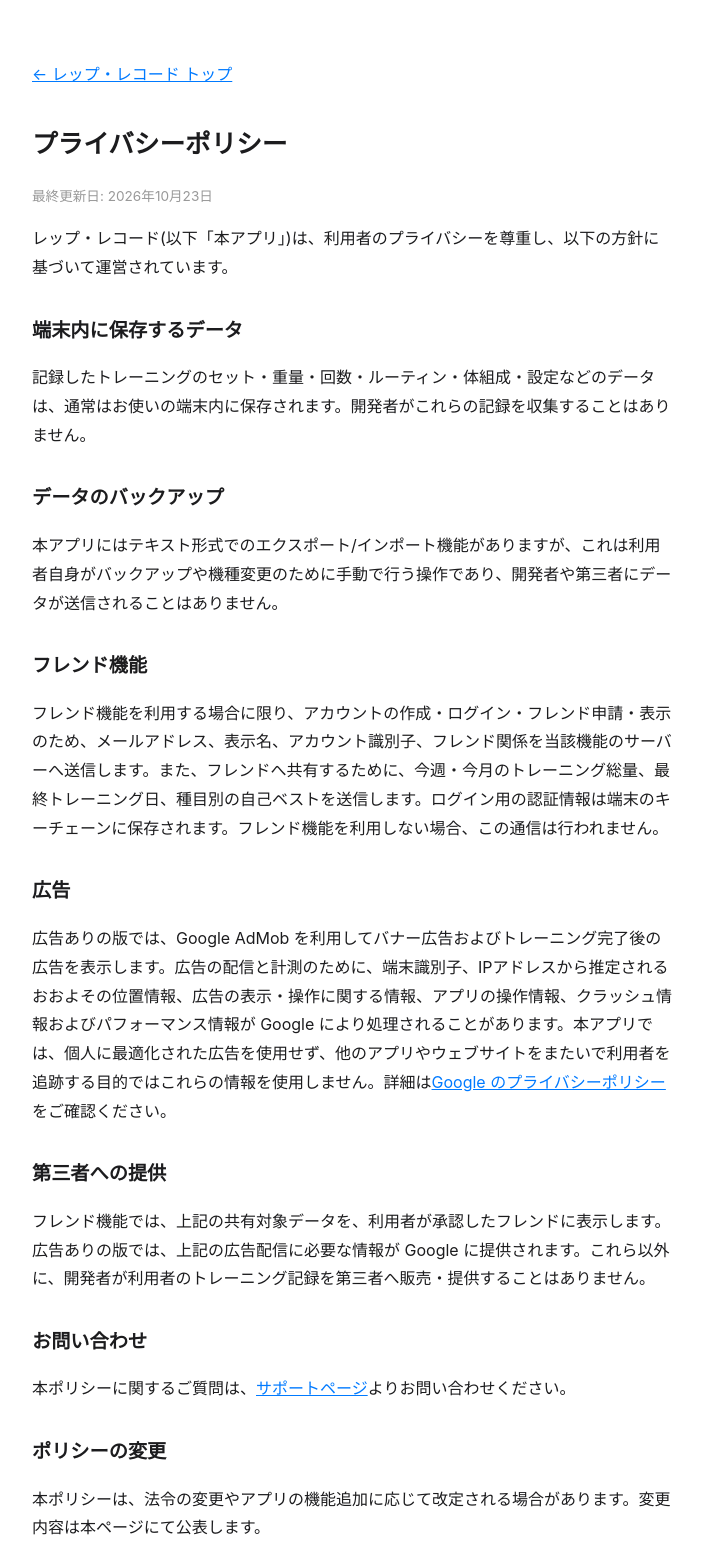
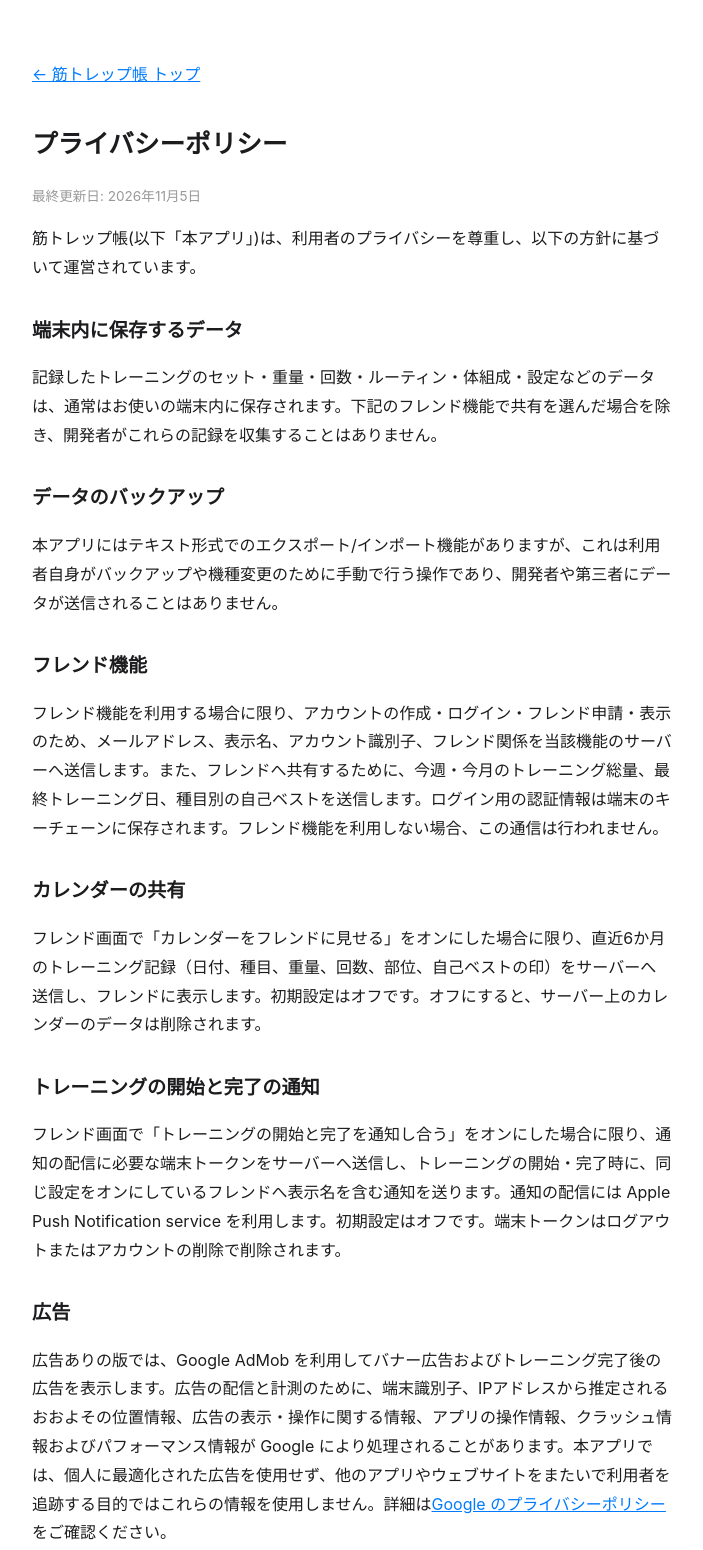
Before and after one commit to hasebe48/reprecord-support, a plain HTML site: page privacy.html in a window 1280 px wide. Shown: the top 1550 px of the page, without its empty margins (288-991 px from the left). Drawn offline with Linux system fonts and the light colour scheme.

Commit message:
プライバシーポリシーにカレンダーの共有と通知を追記、アプリ名を更新
Co-Authored-By: Claude Opus 5.5 <noreply@anthropic.com>

```diff
--- a/privacy.html
+++ b/privacy.html
@@ -3,7 +3,7 @@
 <head>
 <meta charset="UTF-8">
 <meta name="viewport" content="width=device-width, initial-scale=1.0">
-<title>プライバシーポリシー | レップ・レコード</title>
+<title>プライバシーポリシー | 筋トレップ帳</title>
 <style>
   body { font-family: -apple-system, BlinkMacSystemFont, "Hiragino Sans", "Yu Gothic", sans-serif; max-width: 640px; margin: 60px auto; padding: 0 20px; line-height: 1.8; color: #1c1c1e; }
   h1 { font-size: 1.6em; }
@@ -14,20 +14,26 @@
 </style>
 </head>
 <body>
-  <nav><a href="index.html">&larr; レップ・レコード トップ</a></nav>
+  <nav><a href="index.html">&larr; 筋トレップ帳 トップ</a></nav>
   <h1>プライバシーポリシー</h1>
-  <p class="updated">最終更新日: 2026年10月23日</p>
+  <p class="updated">最終更新日: 2026年11月5日</p>
 
-  <p>レップ・レコード(以下「本アプリ」)は、利用者のプライバシーを尊重し、以下の方針に基づいて運営されています。</p>
+  <p>筋トレップ帳(以下「本アプリ」)は、利用者のプライバシーを尊重し、以下の方針に基づいて運営されています。</p>
 
   <h2>端末内に保存するデータ</h2>
-  <p>記録したトレーニングのセット・重量・回数・ルーティン・体組成・設定などのデータは、通常はお使いの端末内に保存されます。開発者がこれらの記録を収集することはありません。</p>
+  <p>記録したトレーニングのセット・重量・回数・ルーティン・体組成・設定などのデータは、通常はお使いの端末内に保存されます。下記のフレンド機能で共有を選んだ場合を除き、開発者がこれらの記録を収集することはありません。</p>
 
   <h2>データのバックアップ</h2>
   <p>本アプリにはテキスト形式でのエクスポート/インポート機能がありますが、これは利用者自身がバックアップや機種変更のために手動で行う操作であり、開発者や第三者にデータが送信されることはありません。</p>
 
   <h2>フレンド機能</h2>
   <p>フレンド機能を利用する場合に限り、アカウントの作成・ログイン・フレンド申請・表示のため、メールアドレス、表示名、アカウント識別子、フレンド関係を当該機能のサーバーへ送信します。また、フレンドへ共有するために、今週・今月のトレーニング総量、最終トレーニング日、種目別の自己ベストを送信します。ログイン用の認証情報は端末のキーチェーンに保存されます。フレンド機能を利用しない場合、この通信は行われません。</p>
+
+  <h2>カレンダーの共有</h2>
+  <p>フレンド画面で「カレンダーをフレンドに見せる」をオンにした場合に限り、直近6か月のトレーニング記録（日付、種目、重量、回数、部位、自己ベストの印）をサーバーへ送信し、フレンドに表示します。初期設定はオフです。オフにすると、サーバー上のカレンダーのデータは削除されます。</p>
+
+  <h2>トレーニングの開始と完了の通知</h2>
+  <p>フレンド画面で「トレーニングの開始と完了を通知し合う」をオンにした場合に限り、通知の配信に必要な端末トークンをサーバーへ送信し、トレーニングの開始・完了時に、同じ設定をオンにしているフレンドへ表示名を含む通知を送ります。通知の配信には Apple Push Notification service を利用します。初期設定はオフです。端末トークンはログアウトまたはアカウントの削除で削除されます。</p>
 
   <h2>広告</h2>
   <p>広告ありの版では、Google AdMob を利用してバナー広告およびトレーニング完了後の広告を表示します。広告の配信と計測のために、端末識別子、IPアドレスから推定されるおおよその位置情報、広告の表示・操作に関する情報、アプリの操作情報、クラッシュ情報およびパフォーマンス情報が Google により処理されることがあります。本アプリでは、個人に最適化された広告を使用せず、他のアプリやウェブサイトをまたいで利用者を追跡する目的ではこれらの情報を使用しません。詳細は<a href="https://policies.google.com/privacy?hl=ja">Google のプライバシーポリシー</a>をご確認ください。</p>
```
